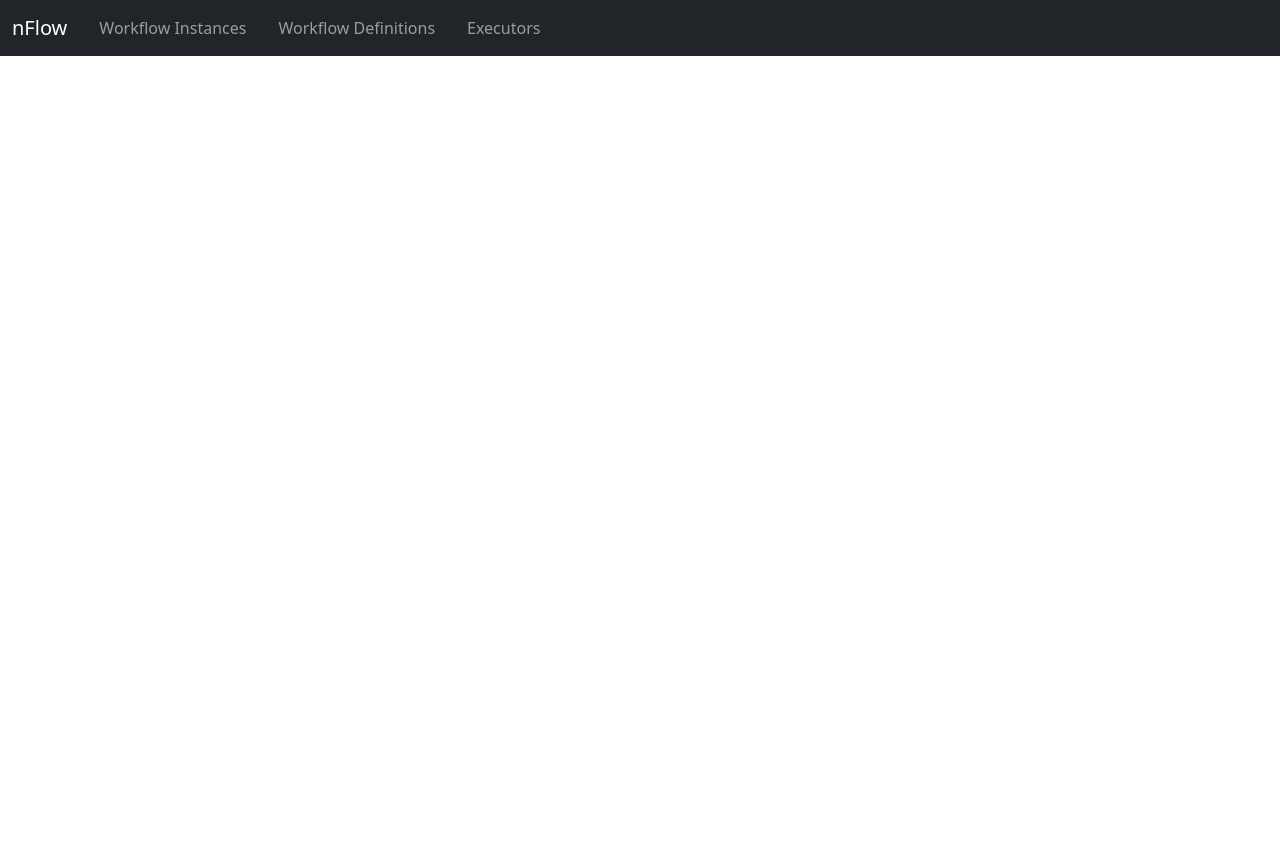
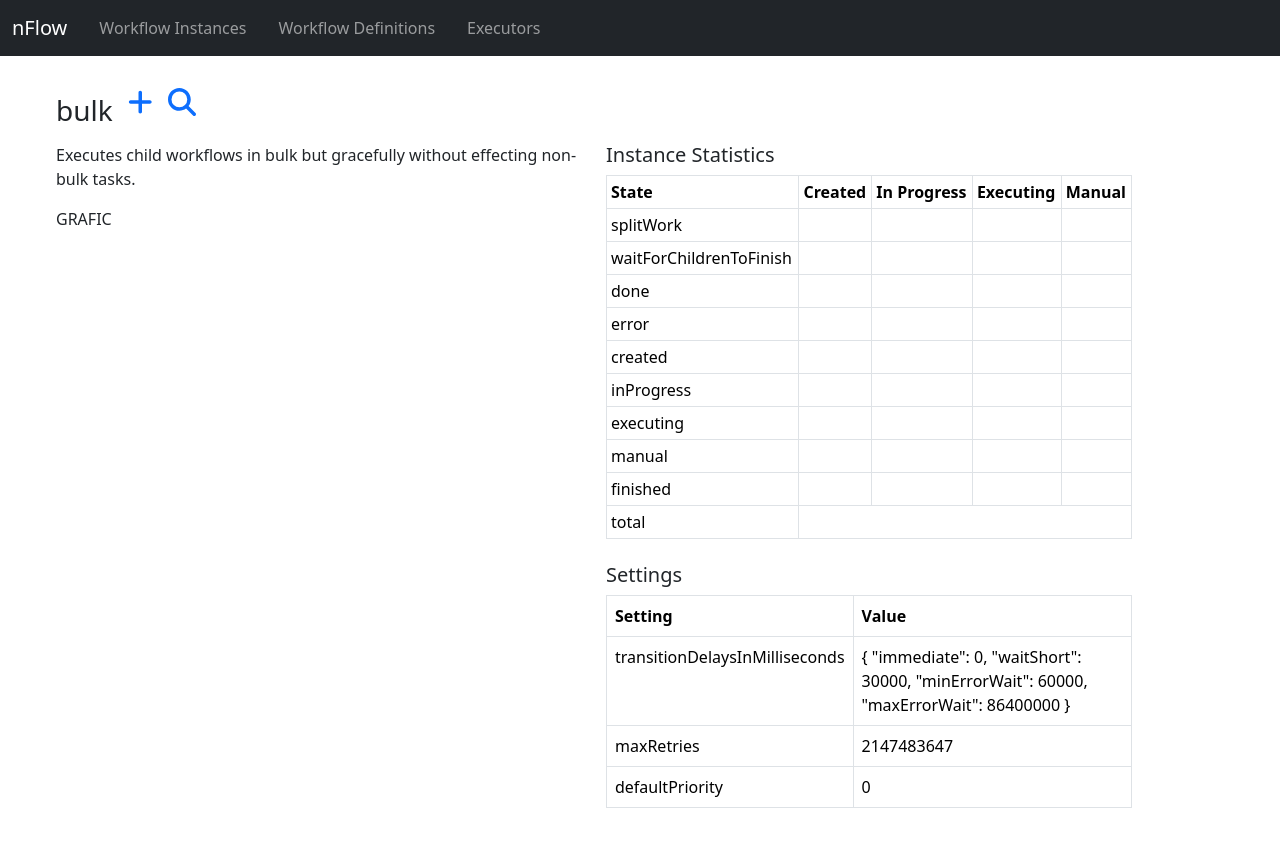
Before and after one commit to larisa-gheorghe/nFlow-dashboard, a Vue app: page /nFlow-dashboard/workflow-definitions/bulk-details in a window 1280 px wide. Before the commit the page ends 800 px from the top, so only its background shows below. Built offline with nearby package versions, Linux system fonts and the light colour scheme.

Commit message:
create BulkDetails component

```diff
--- /dev/null
+++ b/src/components/BulkDetails.vue
@@ -0,0 +1,148 @@
+<template>
+    <div class="container m-4">
+        <div class="row m-2">
+            <h3>bulk
+                    <a
+                        class="icons"
+                        data-bs-toggle="tooltip" data-bs-placement="bottom" title="Create workflow instance"
+                        href="#">
+                        <font-awesome-icon class="m-2" icon="fa-solid fa-plus"/>
+                    </a>
+                    <a
+                        class="icons"
+                        data-bs-toggle="tooltip" data-bs-placement="bottom" title="Search"
+                        href="#">
+                        <font-awesome-icon class="m-2" icon="fa-solid fa-magnifying-glass"/>
+                    </a>
+                </h3>
+        </div>
+        <div class="row m-2">
+            <div class="col-6 text-left">
+                <p m-2>Executes child workflows in bulk but gracefully without effecting non-bulk tasks.</p>
+                <p>GRAFIC</p>
+            </div>
+            <div class="col-6">
+                <h5>Instance Statistics</h5>
+                <table class="table table-sm table-responsive table-bordered">
+                    <thead>
+                        <tr>
+                            <th>State</th>
+                            <th>Created</th>
+                            <th>In Progress</th>
+                            <th>Executing</th>
+                            <th>Manual</th>
+                        </tr>
+                    </thead>
+                    <tbody>
+                        <tr>
+                            <td>splitWork</td>
+                            <td></td>
+                            <td></td>
+                            <td></td>
+                            <td></td>
+                        </tr>
+                        <tr>
+                            <td>waitForChildrenToFinish</td>
+                            <td></td>
+                            <td></td>
+                            <td></td>
+                            <td></td>
+                        </tr>
+                        <tr>
+                            <td>done</td>
+                            <td></td>
+                            <td></td>
+                            <td></td>
+                            <td></td>
+                        </tr>
+                        <tr>
+                            <td>error</td>
+                            <td></td>
+                            <td></td>
+                            <td></td>
+                            <td></td>
+                        </tr>
+                        <tr>
+                            <td>created</td>
+                            <td></td>
+                            <td></td>
+                            <td></td>
+                            <td></td>
+                        </tr>
+                        <tr>
+                            <td>inProgress</td>
+                            <td></td>
+                            <td></td>
+                            <td></td>
+                            <td></td>
+                        </tr>
+                        <tr>
+                            <td>executing</td>
+                            <td></td>
+                            <td></td>
+                            <td></td>
+                            <td></td>
+                        </tr>
+                        <tr>
+                            <td>manual</td>
+                            <td></td>
+                            <td></td>
+                            <td></td>
+                            <td></td>
+                        </tr>
+                        <tr>
+                            <td>finished</td>
+                            <td></td>
+                            <td></td>
+                            <td></td>
+                            <td></td>
+                        </tr>
+                        <tr>
+                            <td>total</td>
+                            <td colspan="4"></td>
+                        </tr>
+                    </tbody>
+                </table>
+            </div>
+        </div>
+        <div class="row m-2">
+            <div class="col-6"></div>
+            <div class="col-6">
+                <h5>Settings</h5>
+                <table class="table table-responsive table-bordered">
+                    <thead>
+                        <tr>
+                            <th>Setting</th>
+                            <th>Value</th>
+                        </tr>
+                    </thead>
+                    <tbody>
+                        <tr>
+                            <td>transitionDelaysInMilliseconds</td>
+                            <td>{
+                                "immediate": 0,
+                                "waitShort": 30000,
+                                "minErrorWait": 60000,
+                                "maxErrorWait": 86400000
+                                }</td>
+                        </tr>
+                        <tr>
+                            <td>maxRetries</td>
+                            <td>2147483647</td>
+                        </tr>
+                        <tr>
+                            <td>defaultPriority</td>
+                            <td>0</td>
+                        </tr>
+                    </tbody>
+                </table>
+            </div>
+        </div>
+    </div>
+</template>
+
+<script>
+export default {
+    name: 'bulk-details'
+}
+</script>
--- a/src/components/WorkflowDefinitions.vue
+++ b/src/components/WorkflowDefinitions.vue
@@ -3,7 +3,7 @@
     <div class="row">
       <div class="col-md-12">
         <div class="table-responsive">
-                    <table class="table table-hover table-striped">
+          <table class="table table-hover table-striped align-middle">
             <thead>
               <tr>
                 <th>Type</th>
@@ -13,43 +13,175 @@
             </thead>
             <tbody>
               <tr>
-                                <td><a href="#" class="icons text-decoration-none" data-bs-toggle="tooltip" data-bs-placement="bottom" title="Details">bulk</a></td>
-                                <td class="d-none d-md-table-cell">Executes child workflows in bulk but gracefully without effecting non-bulk tasks.</td>
                 <td>
-                                    <a class="icons" data-bs-toggle="tooltip" data-bs-placement="bottom" title="Create workflow instance" href="#"><font-awesome-icon class="m-2" icon="fa-solid fa-plus" /></a>
-                                    <a class="icons" data-bs-toggle="tooltip" data-bs-placement="bottom" title="Search" href="#"><font-awesome-icon class="m-2" icon="fa-solid fa-magnifying-glass" /></a>
+                  <router-link
+                    to="/workflow-definitions/bulk-details"
+                    class="icons text-decoration-none text-center"
+                    data-bs-toggle="tooltip" data-bs-placement="bottom" title="Details"
+                    @click="hideTooltip()">
+                    bulk</router-link>
+                </td>
+                <td class="d-none d-md-table-cell">
+                  Executes child workflows in bulk but gracefully without
+                  effecting non-bulk tasks.
+                </td>
+                <td>
+                  <a
+                    class="icons"
+                    data-bs-toggle="tooltip" data-bs-placement="bottom" title="Create workflow instance"
+                    href="#">
+                    <font-awesome-icon class="m-2" icon="fa-solid fa-plus"
+                  /></a>
+                  <a
+                    class="icons"
+                    data-bs-toggle="tooltip"
+                    data-bs-placement="bottom"
+                    title="Search"
+                    href="#">
+                    <font-awesome-icon
+                      class="m-2"
+                      icon="fa-solid fa-magnifying-glass"/>
+                    </a>
                 </td>
               </tr>
               <tr>
-                                <td><a href="#" class="icons text-decoration-none" data-bs-toggle="tooltip" data-bs-placement="bottom" title="Details">creditDecision</a></td>
+                <td>
+                  <a
+                    href="#"
+                    class="icons text-decoration-none"
+                    data-bs-toggle="tooltip"
+                    data-bs-placement="bottom"
+                    title="Details"
+                    >creditDecision</a
+                  >
+                </td>
                 <td class="d-none d-md-table-cell"></td>
                 <td>
-                                    <a class="icons" data-bs-toggle="tooltip" data-bs-placement="bottom" title="Create workflow instance" href="#"><font-awesome-icon class="m-2" icon="fa-solid fa-plus" /></a>
-                                    <a class="icons" data-bs-toggle="tooltip" data-bs-placement="bottom" title="Search" href="#"><font-awesome-icon class="m-2" icon="fa-solid fa-magnifying-glass" /></a>
+                  <a
+                    class="icons"
+                    data-bs-toggle="tooltip"
+                    data-bs-placement="bottom"
+                    title="Create workflow instance"
+                    href="#"
+                    ><font-awesome-icon class="m-2" icon="fa-solid fa-plus"
+                  /></a>
+                  <a
+                    class="icons"
+                    data-bs-toggle="tooltip"
+                    data-bs-placement="bottom"
+                    title="Search"
+                    href="#"
+                    ><font-awesome-icon
+                      class="m-2"
+                      icon="fa-solid fa-magnifying-glass"
+                  /></a>
                 </td>
               </tr>
               <tr>
-                                <td><a href="#" class="icons text-decoration-none" data-bs-toggle="tooltip" data-bs-placement="bottom" title="Details">nFlowMainetance</a></td>
-                                <td class="d-none d-md-table-cell">Clean up workflow instances periodically.</td>
                 <td>
-                                    <a class="icons" data-bs-toggle="tooltip" data-bs-placement="bottom" title="Create workflow instance" href="#"><font-awesome-icon class="m-2" icon="fa-solid fa-plus" /></a>
-                                    <a class="icons" data-bs-toggle="tooltip" data-bs-placement="bottom" title="Search" href="#"><font-awesome-icon class="m-2" icon="fa-solid fa-magnifying-glass" /></a>
+                  <a
+                    href="#"
+                    class="icons text-decoration-none"
+                    data-bs-toggle="tooltip"
+                    data-bs-placement="bottom"
+                    title="Details"
+                    >nFlowMainetance</a
+                  >
+                </td>
+                <td class="d-none d-md-table-cell">
+                  Clean up workflow instances periodically.
+                </td>
+                <td>
+                  <a
+                    class="icons"
+                    data-bs-toggle="tooltip"
+                    data-bs-placement="bottom"
+                    title="Create workflow instance"
+                    href="#"
+                    ><font-awesome-icon class="m-2" icon="fa-solid fa-plus"
+                  /></a>
+                  <a
+                    class="icons"
+                    data-bs-toggle="tooltip"
+                    data-bs-placement="bottom"
+                    title="Search"
+                    href="#"
+                    ><font-awesome-icon
+                      class="m-2"
+                      icon="fa-solid fa-magnifying-glass"
+                  /></a>
                 </td>
               </tr>
               <tr>
-                                <td><a href="#" class="icons text-decoration-none" data-bs-toggle="tooltip" data-bs-placement="bottom" title="Details">processCreditApplication</a></td>
-                                <td class="d-none d-md-table-cell">Makes credit decision, creates loan, deposits the money and updates credit application</td>
                 <td>
-                                    <a class="icons" data-bs-toggle="tooltip" data-bs-placement="bottom" title="Create workflow instance" href="#"><font-awesome-icon class="m-2" icon="fa-solid fa-plus" /></a>
-                                    <a class="icons" data-bs-toggle="tooltip" data-bs-placement="bottom" title="Search" href="#"><font-awesome-icon class="m-2" icon="fa-solid fa-magnifying-glass" /></a>
+                  <a
+                    href="#"
+                    class="icons text-decoration-none"
+                    data-bs-toggle="tooltip"
+                    data-bs-placement="bottom"
+                    title="Details"
+                    >processCreditApplication</a
+                  >
+                </td>
+                <td class="d-none d-md-table-cell">
+                  Makes credit decision, creates loan, deposits the money and
+                  updates credit application
+                </td>
+                <td>
+                  <a
+                    class="icons"
+                    data-bs-toggle="tooltip"
+                    data-bs-placement="bottom"
+                    title="Create workflow instance"
+                    href="#"
+                    ><font-awesome-icon class="m-2" icon="fa-solid fa-plus"
+                  /></a>
+                  <a
+                    class="icons"
+                    data-bs-toggle="tooltip"
+                    data-bs-placement="bottom"
+                    title="Search"
+                    href="#"
+                    ><font-awesome-icon
+                      class="m-2"
+                      icon="fa-solid fa-magnifying-glass"
+                  /></a>
                 </td>
               </tr>
               <tr>
-                                <td><a href="#" class="icons text-decoration-none" data-bs-toggle="tooltip" data-bs-placement="bottom" title="Details">withdrawLoan</a></td>
-                                <td class="d-none d-md-table-cell">Creates loan, deposits the money and updates credit application</td>
                 <td>
-                                    <a class="icons" data-bs-toggle="tooltip" data-bs-placement="bottom" title="Create workflow instance" href="#"><font-awesome-icon class="m-2" icon="fa-solid fa-plus" /></a>
-                                    <a class="icons" data-bs-toggle="tooltip" data-bs-placement="bottom" title="Search" href="#"><font-awesome-icon class="m-2" icon="fa-solid fa-magnifying-glass" /></a>
+                  <a
+                    href="#"
+                    class="icons text-decoration-none"
+                    data-bs-toggle="tooltip"
+                    data-bs-placement="bottom"
+                    title="Details"
+                    >withdrawLoan</a
+                  >
+                </td>
+                <td class="d-none d-md-table-cell">
+                  Creates loan, deposits the money and updates credit
+                  application
+                </td>
+                <td>
+                  <a
+                    class="icons"
+                    data-bs-toggle="tooltip"
+                    data-bs-placement="bottom"
+                    title="Create workflow instance"
+                    href="#"
+                    ><font-awesome-icon class="m-2" icon="fa-solid fa-plus"
+                  /></a>
+                  <a
+                    class="icons"
+                    data-bs-toggle="tooltip"
+                    data-bs-placement="bottom"
+                    title="Search"
+                    href="#"
+                    ><font-awesome-icon
+                      class="m-2"
+                      icon="fa-solid fa-magnifying-glass"
+                  /></a>
                 </td>
               </tr>
             </tbody>
@@ -62,12 +194,24 @@
 
 <script>
 export default {
-    name: 'workflow-definitions',
+  name: "workflow-definitions",
+  data() {
+    return {};
+  },
   mounted() {
-        const signs = document.querySelectorAll('.icons')
+    const signs = document.querySelectorAll(".icons");
     for (let sign of signs) {
-            new bootstrap.Tooltip(sign)
+      const tooltip = new bootstrap.Tooltip(sign);
     }
+  },
+  methods: {
+    hideTooltip() {
+      const signs = document.querySelectorAll(".icons");
+      for (let sign of signs) {
+        const tooltip = bootstrap.Tooltip.getOrCreateInstance(sign);
+        tooltip.hide();
       }
-}
+    },
+  },
+};
 </script>
--- a/src/main.js
+++ b/src/main.js
@@ -5,6 +5,7 @@ import App from './App.vue'
 import ExecutorsTable from './components/ExecutorsTable.vue'
 import AppAbout from './components/AppAbout.vue'
 import WorkflowDefinitions from './components/WorkflowDefinitions.vue'
+import BulkDetails from './components/BulkDetails.vue'
 
 /* fontawesome */
 import { library } from '@fortawesome/fontawesome-svg-core'
@@ -19,7 +20,8 @@ const router = createRouter({
     routes: [
         { path: '/', component: AppAbout},
         { path: '/executors', component: ExecutorsTable},
-        { path: '/workflow-definitions', component: WorkflowDefinitions}
+        { path: '/workflow-definitions', component: WorkflowDefinitions},
+        { path: '/workflow-definitions/bulk-details', component: BulkDetails}
     ],
 });
 
```
Lines whose indentation alone changed are shown as unchanged.
